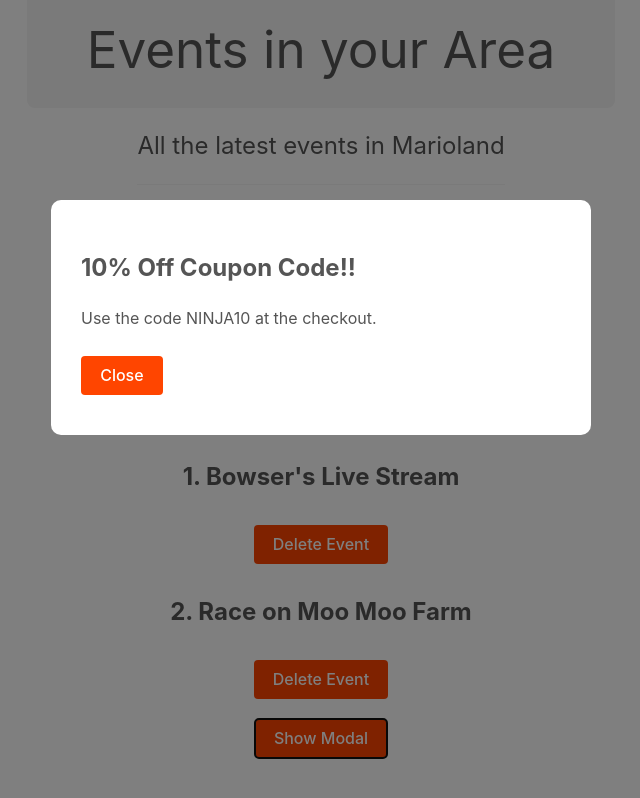
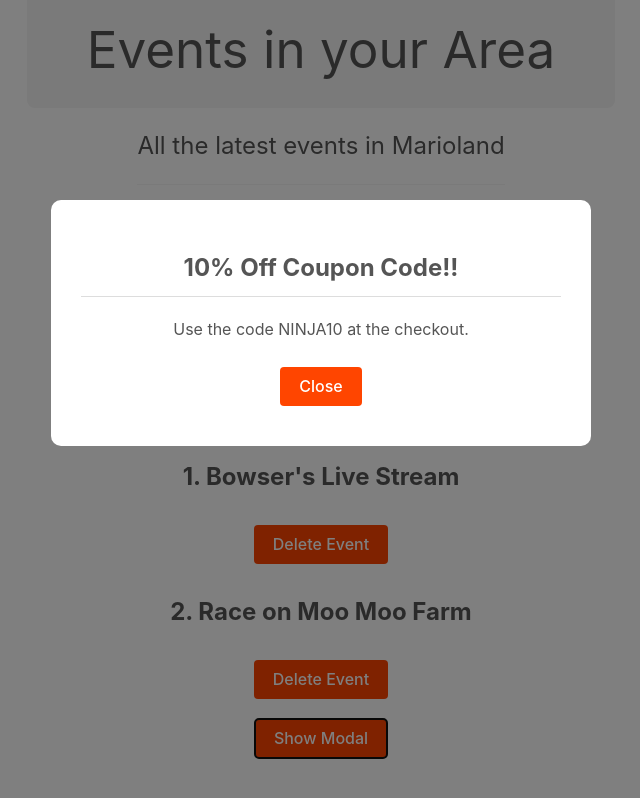
Before and after one commit to em-torres/course-build-web-apps-with-react-and-firebase, a React (Vite) app: page / in a window 1280 px wide. Both pictures are taken after a click on the button "Show Modal". Shown: the part 75-873 px from the top of the page, without its empty margins (319-959 px from the left). Built offline with nearby package versions, Linux system fonts and the light colour scheme.

Commit message:
T-16: Adding conditional CSS Styling

```diff
--- a/src/components/Title.tsx
+++ b/src/components/Title.tsx
@@ -3,9 +3,11 @@ import './styles/Title.css'
 export default function Title({ title, subtitle } : any ) {
     return (
         <>
-            <h1 className={ "title" }>{ title }</h1>
-            <br/>
-            <h2 className={ "subtitle" }>{ subtitle }</h2>
+            <div className={ "title-block" }>
+                <h1 className={ "title" }>{ title }</h1>
+                <br/>
+                <h2 className={ "subtitle" }>{ subtitle }</h2>
+            </div>
         </>
     )
 }
--- a/src/components/styles/Modal.css
+++ b/src/components/styles/Modal.css
@@ -12,4 +12,9 @@
     margin: 200px auto;
     background: #fff;
     border-radius: 10px;
+    text-align: center;
 }
+.modal h2 {
+    border-bottom: 1px solid #ddd;
+    padding-bottom: 10px;
+}
--- a/src/components/styles/Title.css
+++ b/src/components/styles/Title.css
@@ -1,4 +1,4 @@
-.title {
+.title-block .title {
     display: inline-block;
     padding: 30px 60px;
     background: #f4f4f4;
@@ -6,7 +6,7 @@
     font-weight: normal;
     margin-bottom: 10px;
 }
-.subtitle {
+.title-block .subtitle {
     display: inline-block;
     color: #555;
     font-weight: normal;
```
